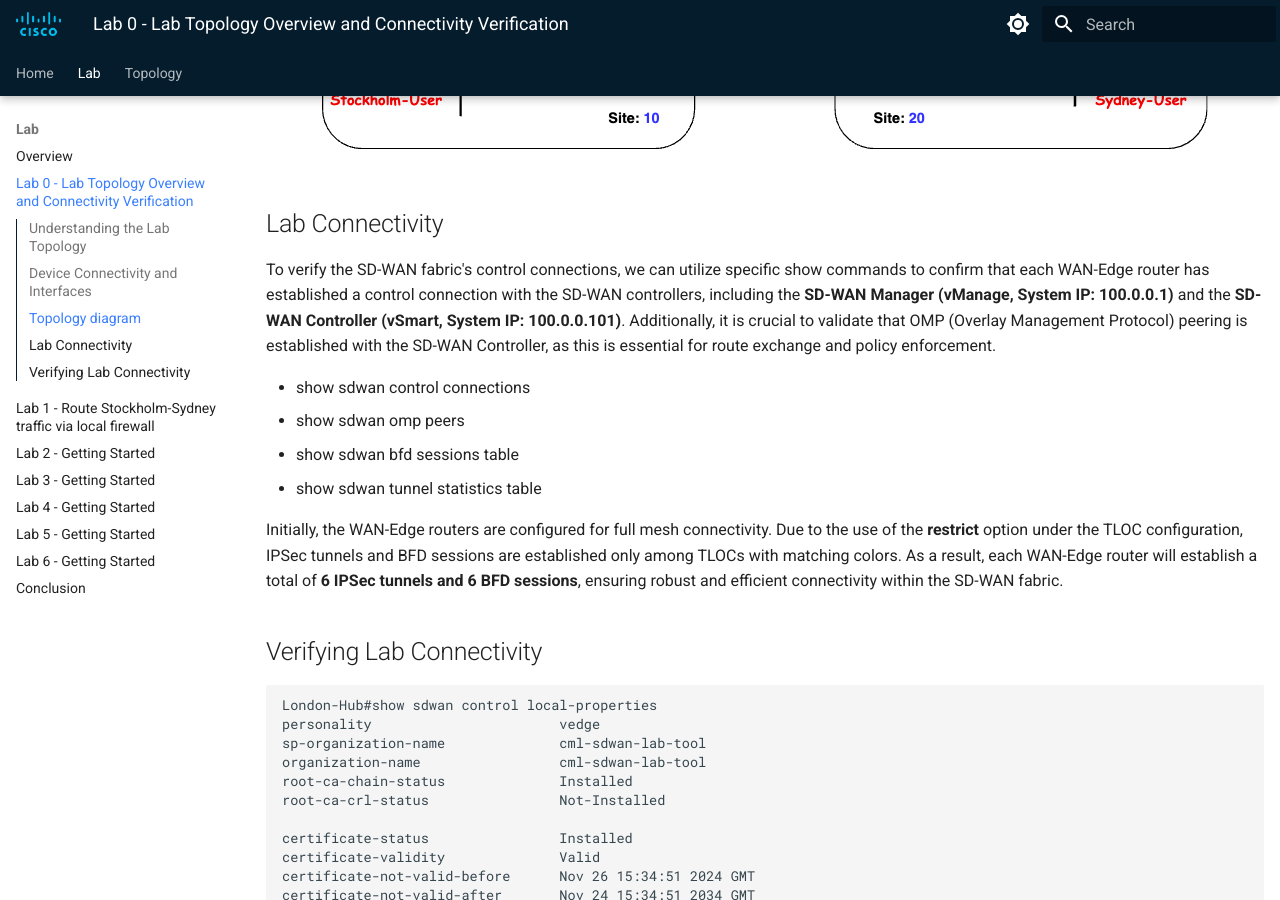
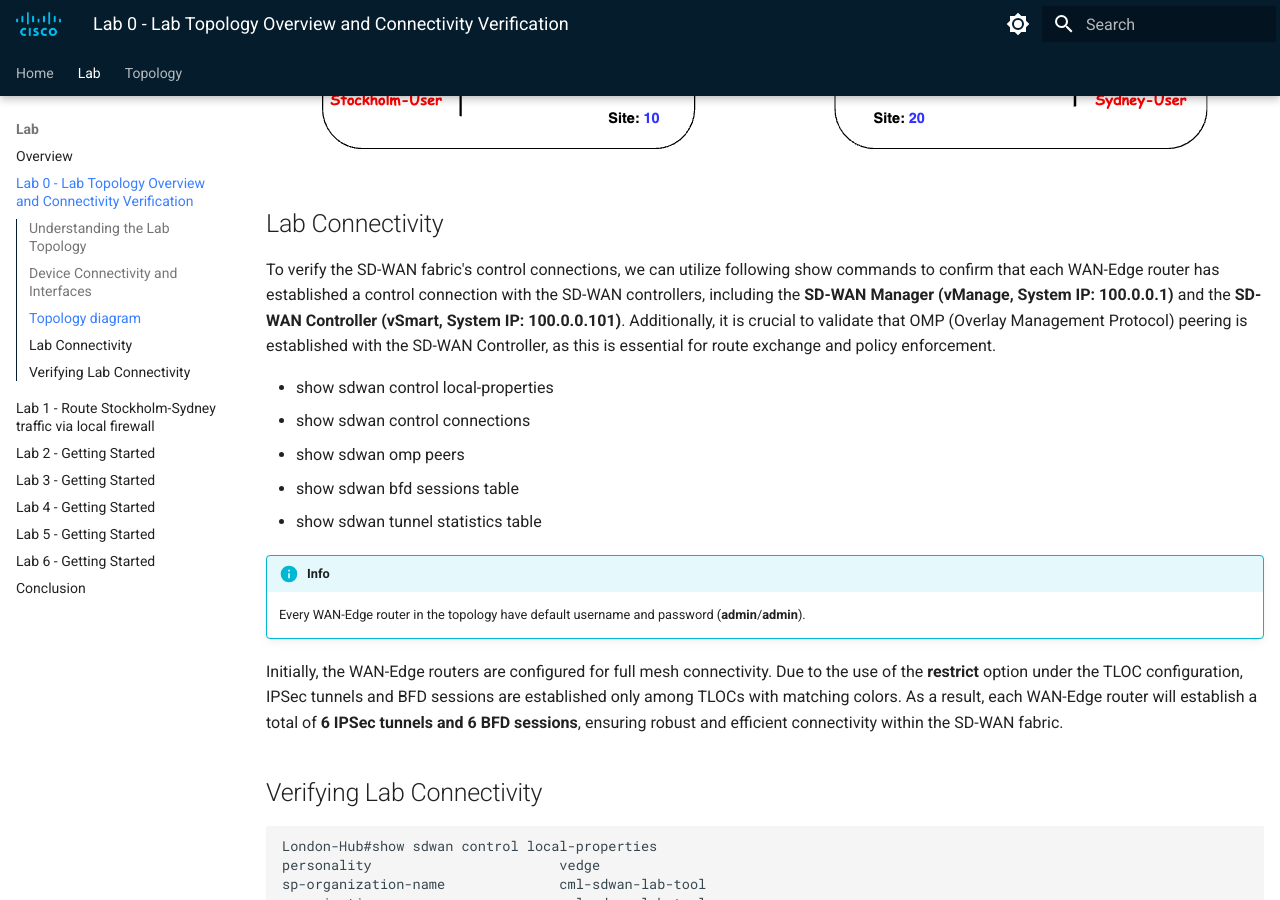
Before and after one commit to ciscodocs/ltrent-2008-clemea25, an MkDocs documentation site: the page built from docs/lab0_getting_started.md, in a window 1280 px wide and 900 px high, scrolled down 2157 px. Built offline with MkDocs 1.6.1 and Material for MkDocs 9.7.7, drawn with Linux system fonts in a browser that asks for light colours.

```diff
--- a/docs/lab0_getting_started.md
+++ b/docs/lab0_getting_started.md
@@ -33,12 +33,17 @@ Each WAN-Edge router is uniquely identified by a **system ip** address, as detai
 
 ## Lab Connectivity
 
-To verify the SD-WAN fabric's control connections, we can utilize specific show commands to confirm that each WAN-Edge router has established a control connection with the SD-WAN controllers, including the **SD-WAN Manager (vManage, System IP: 100.0.0.1)** and the **SD-WAN Controller (vSmart, System IP: 100.0.0.101)**. Additionally, it is crucial to validate that OMP (Overlay Management Protocol) peering is established with the SD-WAN Controller, as this is essential for route exchange and policy enforcement.
+To verify the SD-WAN fabric's control connections, we can utilize following show commands to confirm that each WAN-Edge router has established a control connection with the SD-WAN controllers, including the **SD-WAN Manager (vManage, System IP: 100.0.0.1)** and the **SD-WAN Controller (vSmart, System IP: 100.0.0.101)**. Additionally, it is crucial to validate that OMP (Overlay Management Protocol) peering is established with the SD-WAN Controller, as this is essential for route exchange and policy enforcement.
 
+- show sdwan control local-properties
 - show sdwan control connections
 - show sdwan omp peers
 - show sdwan bfd sessions table
 - show sdwan tunnel statistics table
+
+!!! info
+     Every WAN-Edge router in the topology have default username and password (**admin**/**admin**).
+
 
 Initially, the WAN-Edge routers are configured for full mesh connectivity. Due to the use of the **restrict** option under the TLOC configuration, IPSec tunnels and BFD sessions are established only among TLOCs with matching colors. As a result, each WAN-Edge router will establish a total of **6 IPSec tunnels and 6 BFD sessions**, ensuring robust and efficient connectivity within the SD-WAN fabric.
 
```
